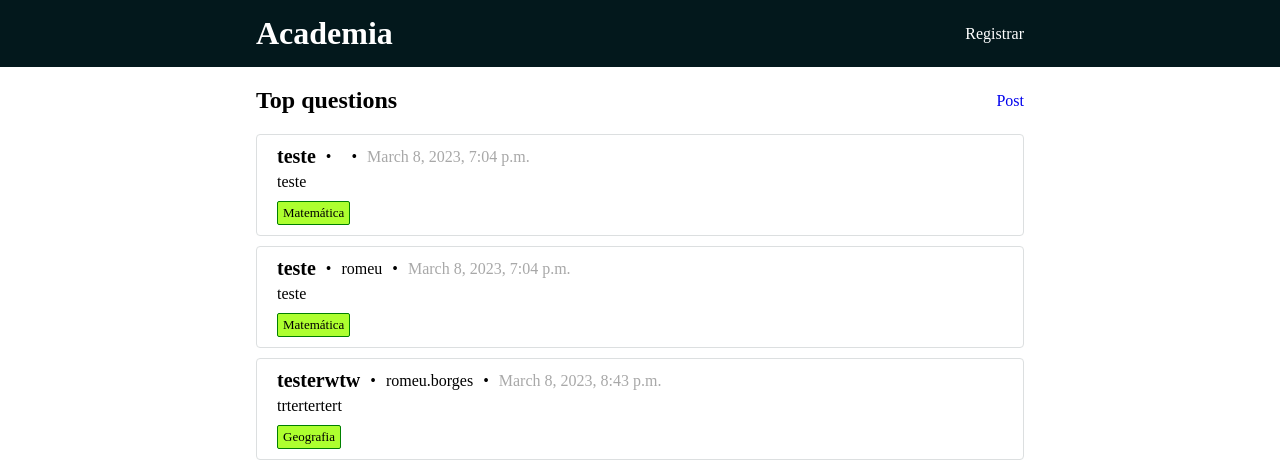
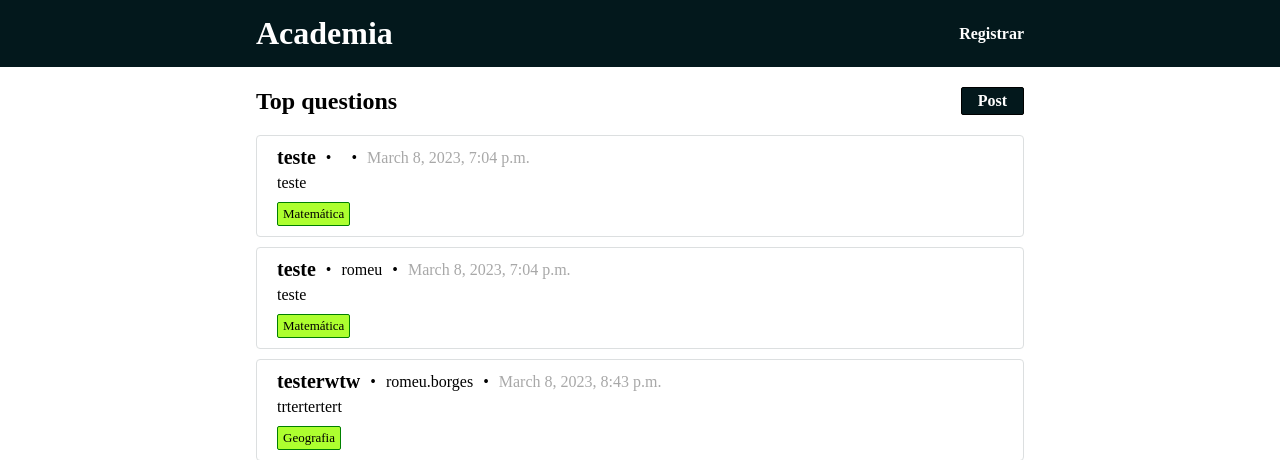
Before and after one commit to romeuborges19/projeto-forum-django, a Django app: page / in a window 1280 px wide. Shown: the top 460 px of the page. Run offline with Django 4.2, Linux system fonts and the light colour scheme; data comes from the database, SQL or seed files in the repository.

Commit message:
Adjusting main page css

```diff
--- a/project/base_static/global/css/styles.css
+++ b/project/base_static/global/css/styles.css
@@ -32,6 +32,11 @@
 	border-radius: 4px;
 	padding: 10px 20px;
 	gap: 5px;
+	transition: 500ms;
+}
+
+.body-post-container:hover{
+	transform:scale(1.005);
 }
 
 .body-post-subtitle{
@@ -215,3 +220,25 @@ body{
 	display: flex;
 	flex-direction: column;
 }
+
+.body-question-button{
+	border: 1px solid black;
+	background-color: #03181C;
+	border-radius: 2px;
+	padding: 4px 16px;
+	transition: 100ms;
+}
+
+.body-question-button:hover{
+	background-color: #09353d;
+}
+
+.button{
+	color: white;
+	font-weight: bolder;
+	transition: ease-in-out;
+}
+
+.button:hover{
+	text-decoration: underline;
+}
--- a/project/main/templates/main/partials/body_header.html
+++ b/project/main/templates/main/partials/body_header.html
@@ -1,4 +1,6 @@
 	<div class="body-title-container">
 		<h2 class="body-title">Top questions</h2>
-		<a class="body-question-button button" href="/ask/">Post</a>
+		<div class="body-question-button">
+			<a class="button" href="/ask/">Post</a>
+		</div>
 	</div>
```
